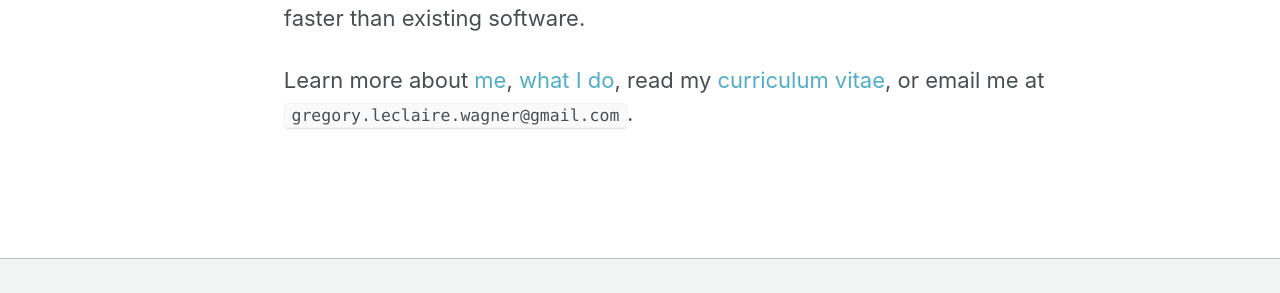
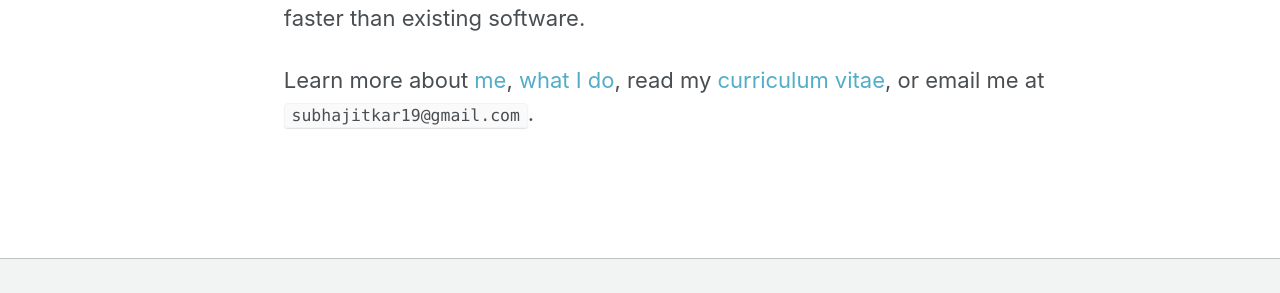
Before and after one commit to subhk/subhk.github.io, a Jekyll site: the page built from index.md, in a window 1280 px wide and 964 px high. Shown: the part 595-888 px from the top of the window. Built offline with Jekyll 4.4.1, drawn with Linux system fonts in a browser that asks for light colours.

Commit message:
Update index.md

```diff
--- a/index.md
+++ b/index.md
@@ -15,7 +15,7 @@ and the ground-breaking ocean modeling software they are based on, [Oceananigans
 Oceananigans is written for GPUs in the high-level [Julia programming language](https://julialang.org/): highly productive, easy to develop, and 10-50x faster than existing software.
 
 Learn more about [me], [what I do], read my [curriculum vitae],
-or email me at `gregory.leclaire.wagner@gmail.com`.
+or email me at `subhajitkar19@gmail.com`.
 
 [Oceananigans]: https://github.com/CliMA/Oceananigans.jl
 [ClimaSeaIce]: https://github.com/CliMA/ClimaSeaIce.jl
```
